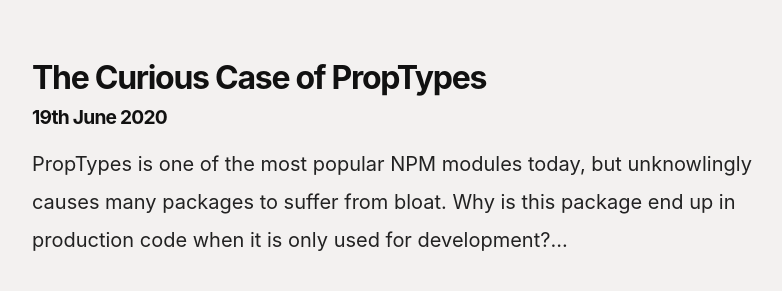
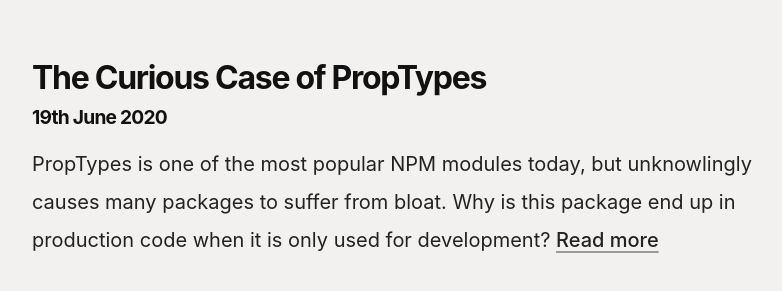
Before and after one commit to jackleslie/dev, a Next.js app: page /blog in a window 1280 px wide. Shown: the part 147-438 px from the top of the page, without its empty margins (248-1030 px from the left). Built offline with nearby package versions, Linux system fonts and the light colour scheme.

Commit message:
fix: add read more to blog post summary

```diff
--- a/components/post/post.js
+++ b/components/post/post.js
@@ -17,7 +17,14 @@
         )}
         <h3>{date}</h3>
       </hgroup>
-      {children || <p>{summary}</p>}
+      {children || (
+        <p>
+          {summary}{' '}
+          <Link href={`/blog/${slug}`}>
+            <a className="blog">Read more</a>
+          </Link>
+        </p>
+      )}
     </section>
   );
 }
--- a/pages/blog.js
+++ b/pages/blog.js
@@ -16,7 +16,7 @@
         date="19th June 2020"
         summary="PropTypes is one of the most popular NPM modules today,
         but unknowlingly causes many packages to suffer from bloat. Why is
-        this package end up in production code when it is only used for development?..."
+        this package end up in production code when it is only used for development?"
         slug="prop-types"
       />
     </main>
```
